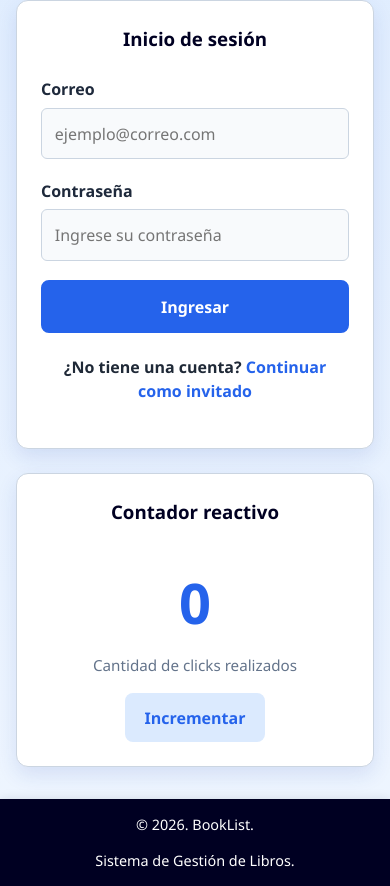
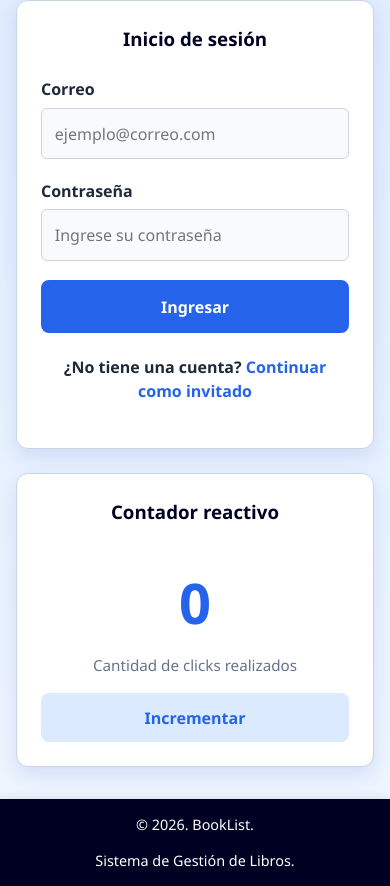
Before and after one commit to Lore-FS/Proyecto-modulo-6-BookList, a Vue app: page / in a window 390 px wide. Shown: the part 322-1208 px from the top of the page. Built offline with nearby package versions, Linux system fonts and the light colour scheme.

Commit message:
Corrección diseño responsive del contador

```diff
--- a/src/views/HomeView.vue
+++ b/src/views/HomeView.vue
@@ -421,5 +421,15 @@ const mostrarFormularioInvitado = ref(false)
     .tarjeta {
         padding: 1.5rem;
     }
+
+     .botones-contador {
+        width: 100%;
+        gap: 8px;
+    }
+
+    .btn-secundario {
+        flex: 1;
+        padding: 0.8rem 0.5rem;
+    }
 }
 </style>
```
